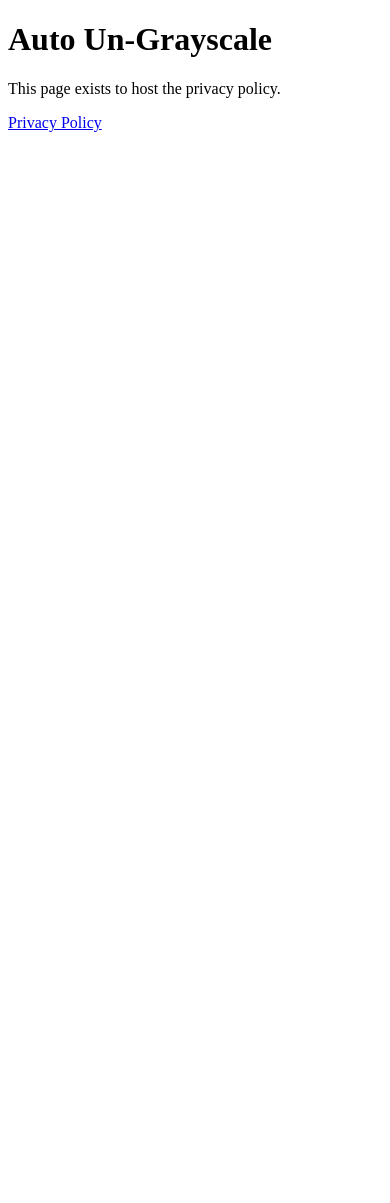
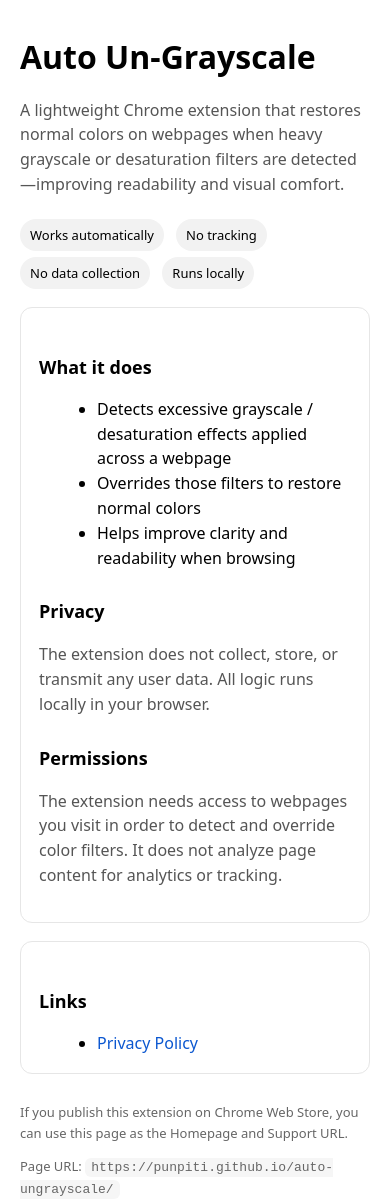
Before and after one commit to punpiti/auto-ungrayscale, a plain HTML site: page index.html in a window 390 px wide. Before the commit the page ends 844 px from the top, so only its background shows below. Drawn offline with Linux system fonts and the light colour scheme.

Commit message:
Enhance index.html with meta tags and content
Updated the HTML structure and added meta tags for better SEO and responsiveness.

```diff
--- a/index.html
+++ b/index.html
@@ -1,14 +1,75 @@
 <!doctype html>
 <html lang="en">
 <head>
-  <meta charset="utf-8">
+  <meta charset="utf-8" />
+  <meta name="viewport" content="width=device-width, initial-scale=1" />
   <title>Auto Un-Grayscale</title>
+  <meta name="description" content="Auto Un-Grayscale restores normal colors on webpages when heavy grayscale or desaturation filters are detected." />
+  <style>
+    body { font-family: system-ui, -apple-system, Segoe UI, Roboto, Arial, sans-serif; line-height: 1.55; margin: 0; }
+    .wrap { max-width: 860px; margin: 0 auto; padding: 32px 20px; }
+    h1 { margin: 0 0 8px; font-size: 32px; }
+    .tag { display:inline-block; padding:6px 10px; border-radius:999px; background:#f2f2f2; font-size: 13px; margin: 6px 8px 0 0; }
+    h2 { margin-top: 28px; font-size: 18px; }
+    ul { margin: 10px 0 0 18px; }
+    .card { border: 1px solid #e6e6e6; border-radius: 12px; padding: 18px; margin-top: 18px; }
+    a { color: #0b57d0; text-decoration: none; }
+    a:hover { text-decoration: underline; }
+    .muted { color: #555; }
+    .footer { margin-top: 28px; font-size: 13px; color: #666; }
+    code { background:#f6f6f6; padding:2px 6px; border-radius:6px; }
+  </style>
 </head>
 <body>
-  <h1>Auto Un-Grayscale</h1>
-  <p>This page exists to host the privacy policy.</p>
-  <p>
-    <a href="privacy.html">Privacy Policy</a>
-  </p>
+  <div class="wrap">
+    <h1>Auto Un-Grayscale</h1>
+    <p class="muted">
+      A lightweight Chrome extension that restores normal colors on webpages when heavy grayscale
+      or desaturation filters are detected—improving readability and visual comfort.
+    </p>
+
+    <span class="tag">Works automatically</span>
+    <span class="tag">No tracking</span>
+    <span class="tag">No data collection</span>
+    <span class="tag">Runs locally</span>
+
+    <div class="card">
+      <h2>What it does</h2>
+      <ul>
+        <li>Detects excessive grayscale / desaturation effects applied across a webpage</li>
+        <li>Overrides those filters to restore normal colors</li>
+        <li>Helps improve clarity and readability when browsing</li>
+      </ul>
+
+      <h2>Privacy</h2>
+      <p class="muted">
+        The extension does not collect, store, or transmit any user data. All logic runs locally in your browser.
+      </p>
+
+      <h2>Permissions</h2>
+      <p class="muted">
+        The extension needs access to webpages you visit in order to detect and override color filters.
+        It does not analyze page content for analytics or tracking.
+      </p>
+    </div>
+
+    <div class="card">
+      <h2>Links</h2>
+      <ul>
+        <li><a href="./privacy.html">Privacy Policy</a></li>
+        <!-- Optional: add a support email or GitHub issues link -->
+        <!-- <li><a href="mailto:your-email@example.com">Support</a></li> -->
+      </ul>
+    </div>
+
+    <div class="footer">
+      <p>
+        If you publish this extension on Chrome Web Store, you can use this page as the Homepage and Support URL.
+      </p>
+      <p>
+        Page URL: <code>https://punpiti.github.io/auto-ungrayscale/</code>
+      </p>
+    </div>
+  </div>
 </body>
 </html>
```
